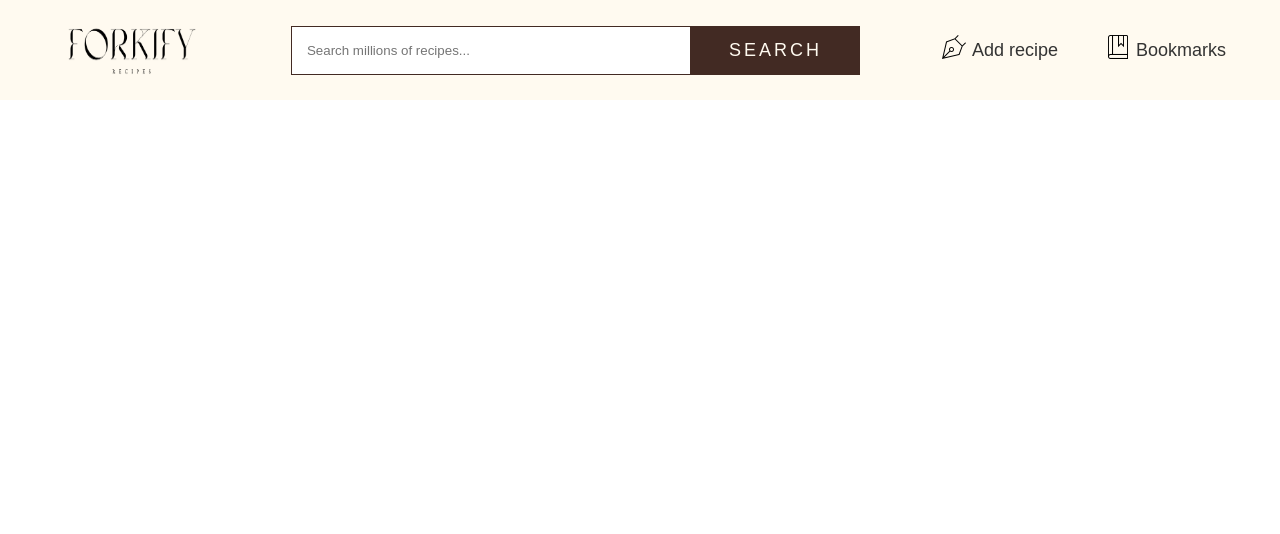
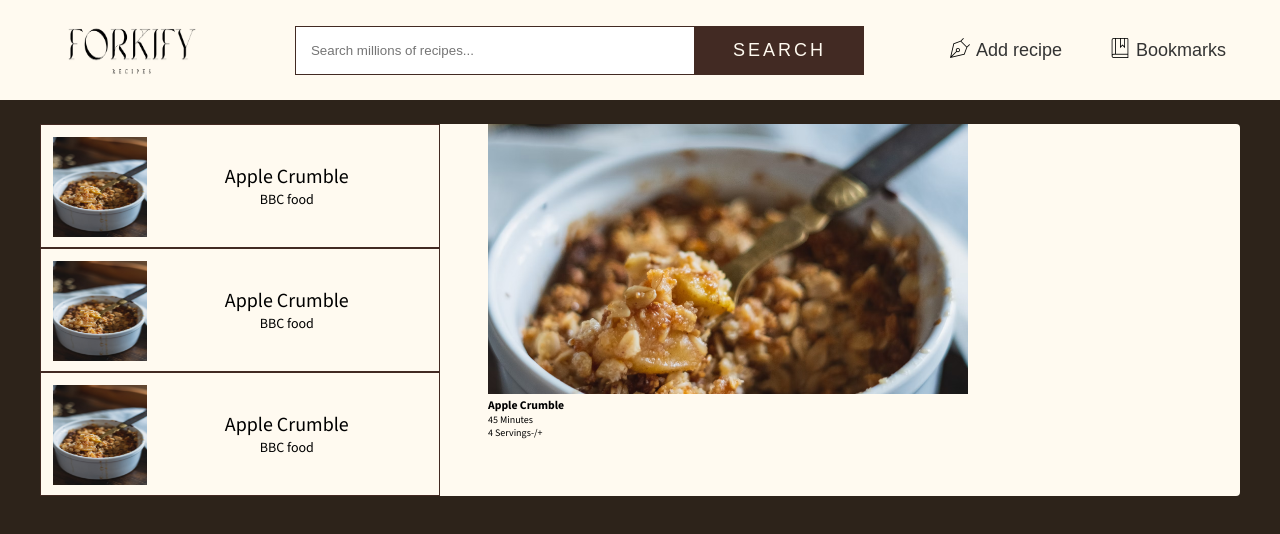
Before and after one commit to razgb/forkify-elegant, a website: page index.html in a window 1280 px wide. Drawn offline with nearby package versions, Linux system fonts and the light colour scheme.

Commit message:
Results version 1.0

```diff
--- a/css/General.css
+++ b/css/General.css
@@ -5,7 +5,7 @@
 
 :root {
   --color-primary: #fffaf0;
-  --color-primary-hover: #f4efe4;
+  --color-primary-hover: rgb(249, 242, 229);
 
   --color-secondary: #422a23;
   --color-secondary-hover: #312016;
@@ -26,6 +26,24 @@ html {
 
 body {
   font-family: "Source Sans 3", sans-serif;
+  background-color: rgba(22, 11, 1, 0.897);
+}
+
+/* .container {
+} */
+
+.main {
+  max-width: 120rem;
+  margin: 2.4rem auto;
+  background-color: var(--color-primary);
+  border-radius: 0.4rem;
+}
+
+.results-recipe-box {
+  display: flex;
+  gap: 4.8rem;
+  /* padding: 3.2rem; */
+  /* align-items: center; */
 }
 
 .header {
--- a/css/nav.css
+++ b/css/nav.css
@@ -57,7 +57,7 @@
 .nav__icon {
   /* width: 2.4rem;
   height: 2.4rem; */
-  font-size: 2.4rem;
+  font-size: 2rem;
 }
 
 /* these are buttons */
--- /dev/null
+++ b/css/recipe.css
@@ -0,0 +1,11 @@
+.recipe {
+  min-width: 80rem;
+  gap: 1.2rem;
+}
+
+.recipe__img {
+  /* Both divisible by 16 and 9 respectively. */
+  width: 48rem;
+  height: 27rem;
+  object-fit: cover;
+}
--- /dev/null
+++ b/css/results.css
@@ -0,0 +1,42 @@
+.search-results {
+  min-width: 40rem;
+}
+
+.results {
+  list-style: none;
+  display: flex;
+  flex-direction: column;
+  /* gap: 3.6rem; */
+}
+
+.search__item {
+  display: flex;
+
+  border: 1px solid var(--color-secondary);
+  padding: 1.2rem;
+  height: 12.4rem;
+}
+
+.search__img {
+  width: 10rem;
+  height: 10rem;
+}
+
+.search__content {
+  display: flex;
+  flex-direction: column;
+  align-items: center;
+  justify-content: center;
+  width: 30rem;
+}
+
+.search__link {
+}
+.search__heading {
+  font-size: 2rem;
+  font-weight: 500;
+}
+.search__subheading {
+  font-size: 1.4rem;
+  font-weight: 300;
+}
--- a/index.html
+++ b/index.html
@@ -6,6 +6,8 @@
     <title>Netlify Elegant</title>
     <link rel="stylesheet" href="css/General.css" />
     <link rel="stylesheet" href="css/nav.css" />
+    <link rel="stylesheet" href="css/results.css" />
+    <link rel="stylesheet" href="css/recipe.css" />
 
     <!-- Font links -->
     <link rel="preconnect" href="https://fonts.googleapis.com" />
@@ -49,6 +51,68 @@
           </button>
         </div>
       </header>
+      <main class="main">
+        <div class="results-recipe-box">
+          <div class="search-results">
+            <ul class="results">
+              <li class="search__item">
+                <img
+                  src="images/apple-crumble.avif"
+                  alt=""
+                  class="search__img"
+                />
+                <div class="search__content">
+                  <a href="" class="search__link"></a>
+                  <h3 class="search__heading">Apple Crumble</h3>
+                  <span class="search__subheading">BBC food</span>
+                </div>
+              </li>
+
+              <li class="search__item">
+                <img
+                  src="images/apple-crumble.avif"
+                  alt=""
+                  class="search__img"
+                />
+                <div class="search__content">
+                  <a href="" class="search__link"></a>
+                  <h3 class="search__heading">Apple Crumble</h3>
+                  <span class="search__subheading">BBC food</span>
+                </div>
+              </li>
+
+              <li class="search__item">
+                <img
+                  src="images/apple-crumble.avif"
+                  alt=""
+                  class="search__img"
+                />
+                <div class="search__content">
+                  <a href="" class="search__link"></a>
+                  <h3 class="search__heading">Apple Crumble</h3>
+                  <span class="search__subheading">BBC food</span>
+                </div>
+              </li>
+            </ul>
+          </div>
+
+          <div class="recipe">
+            <div class="recipe__item">
+              <img class="recipe__img" src="images/apple-crumble.avif" alt="" />
+              <h3 class="recipe__heading">Apple Crumble</h3>
+
+              <div class="recipe__details">
+                <div class="recipe__info"><span>45 Minutes</span></div>
+              </div>
+              <div class="recipe__details">
+                <div class="recipe__info">
+                  <span>4 Servings</span><span>-/+</span>
+                </div>
+              </div>
+            </div>
+          </div>
+        </div>
+      </main>
     </div>
   </body>
 </html>
```
Also changed, not shown: images/apple-crumble.avif (added).
